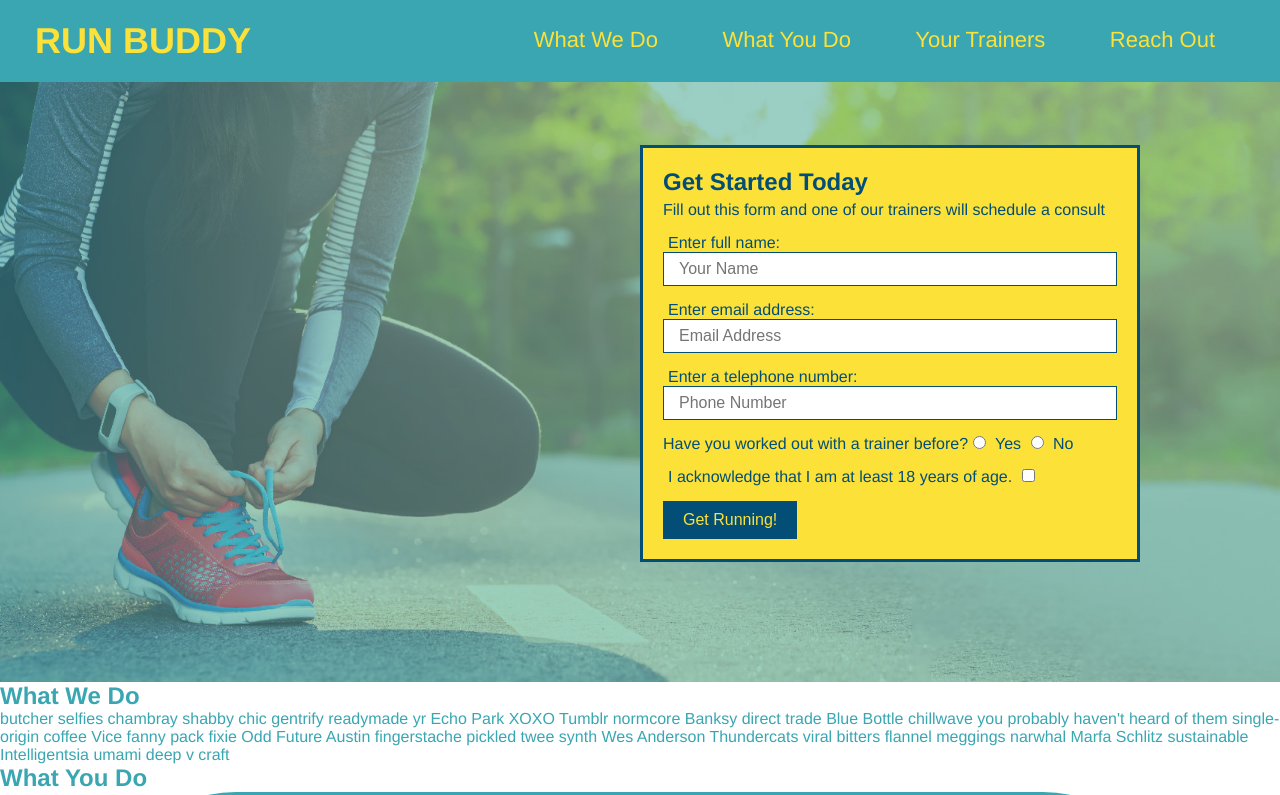
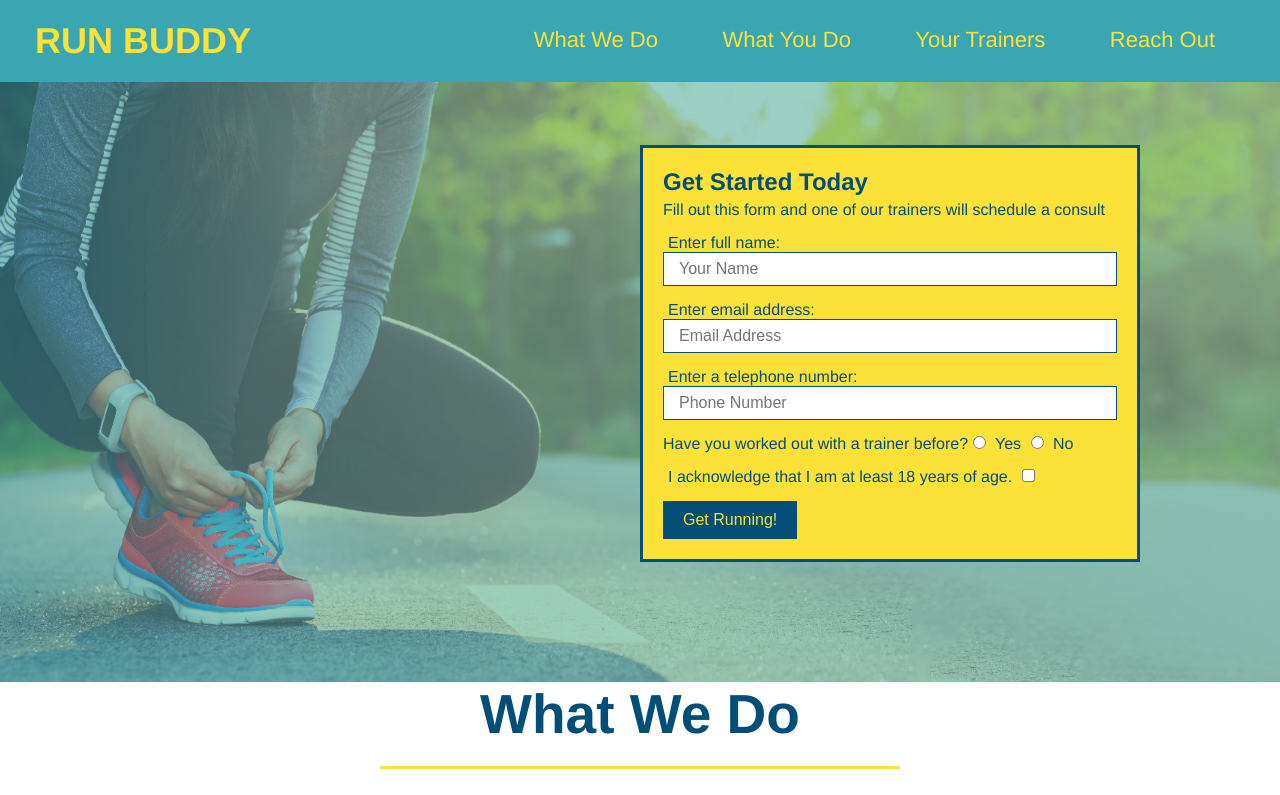
Before and after one commit to miguelxosorio/run-buddy, a plain HTML site: page index.html in a window 1280 px wide. Shown: the top 795 px of the page. Drawn offline with Linux system fonts and the light colour scheme.

Commit message:
style what we do section

```diff
--- a/assets/css/style.css
+++ b/assets/css/style.css
@@ -114,3 +114,27 @@ footer a {
     padding: 10px 20px;
     font-size: 16px;
   }
+
+.intro {
+    text-align: center;
+}
+
+.intro h2 {
+    font-size: 55px;
+    color: #024e76;
+    margin-bottom: 35px;
+    padding: 0 100px 20px 100px;
+    border-bottom: 3px solid;
+    border-color: #fce138;
+    /* add this alongside your other declarations */
+    display: inline-block;
+}
+
+.intro p {
+    line-height: 1.7;
+    color: #39a6b2;
+    width: 80%;
+    font-size: 20px;
+    /* add this alongside your other declarations */
+    margin: 0 auto;
+}
--- a/index.html
+++ b/index.html
@@ -65,11 +65,9 @@
     </section>
     <!-- end hero -->
 <!-- "what we do" section -->
-<section id="what-we-do">
+<section id="what-we-do" class="intro">
 <h2>What We Do</h2>
-<p>
-    butcher selfies chambray shabby chic gentrify readymade yr Echo Park XOXO Tumblr normcore Banksy direct trade Blue Bottle chillwave you probably haven't heard of them single-origin coffee Vice fanny pack fixie Odd Future Austin fingerstache pickled twee synth Wes Anderson Thundercats viral bitters flannel meggings narwhal Marfa Schlitz sustainable Intelligentsia umami deep v craft
-</p>
+<p>butcher selfies chambray shabby chic gentrify readymade yr Echo Park XOXO Tumblr normcore Banksy direct trade Blue Bottle chillwave you probably haven't heard of them single-origin coffee Vice fanny pack fixie Odd Future Austin fingerstache pickled twee synth Wes Anderson Thundercats viral bitters flannel meggings narwhal Marfa Schlitz sustainable Intelligentsia umami deep v craft</p>
 </section>
 <!-- "what you do" section -->
 <section id="what-you-do">
```
